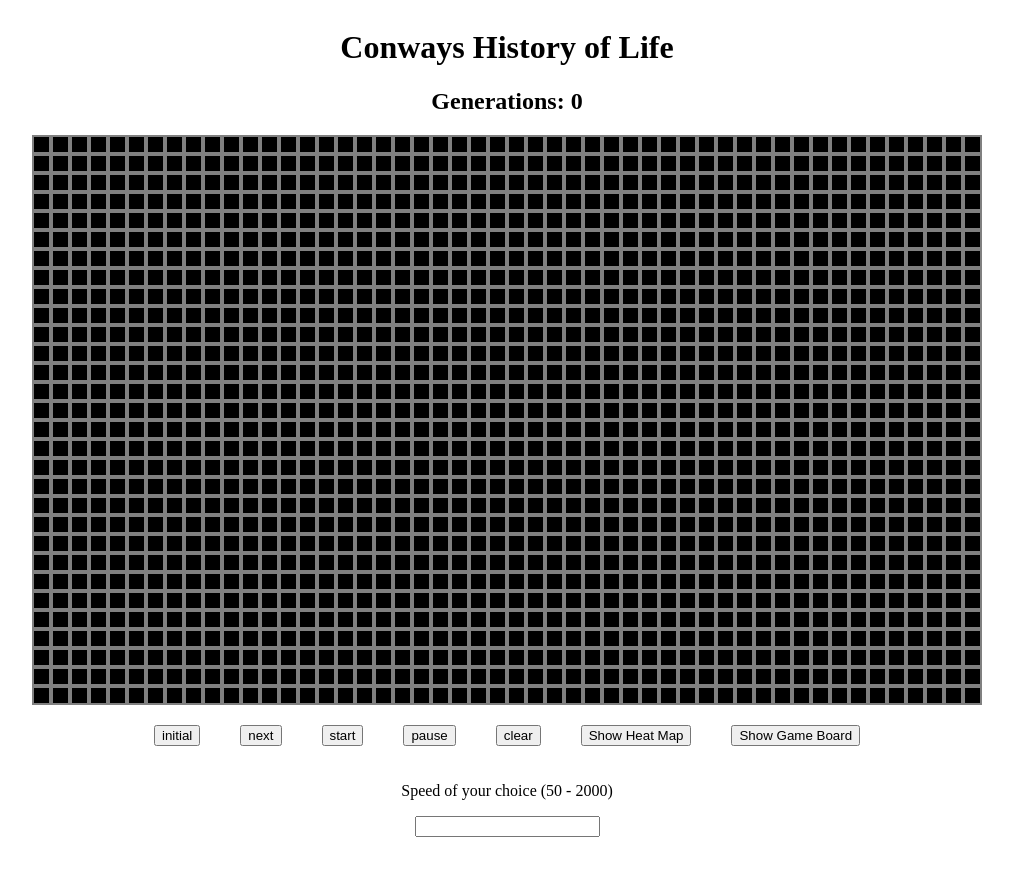
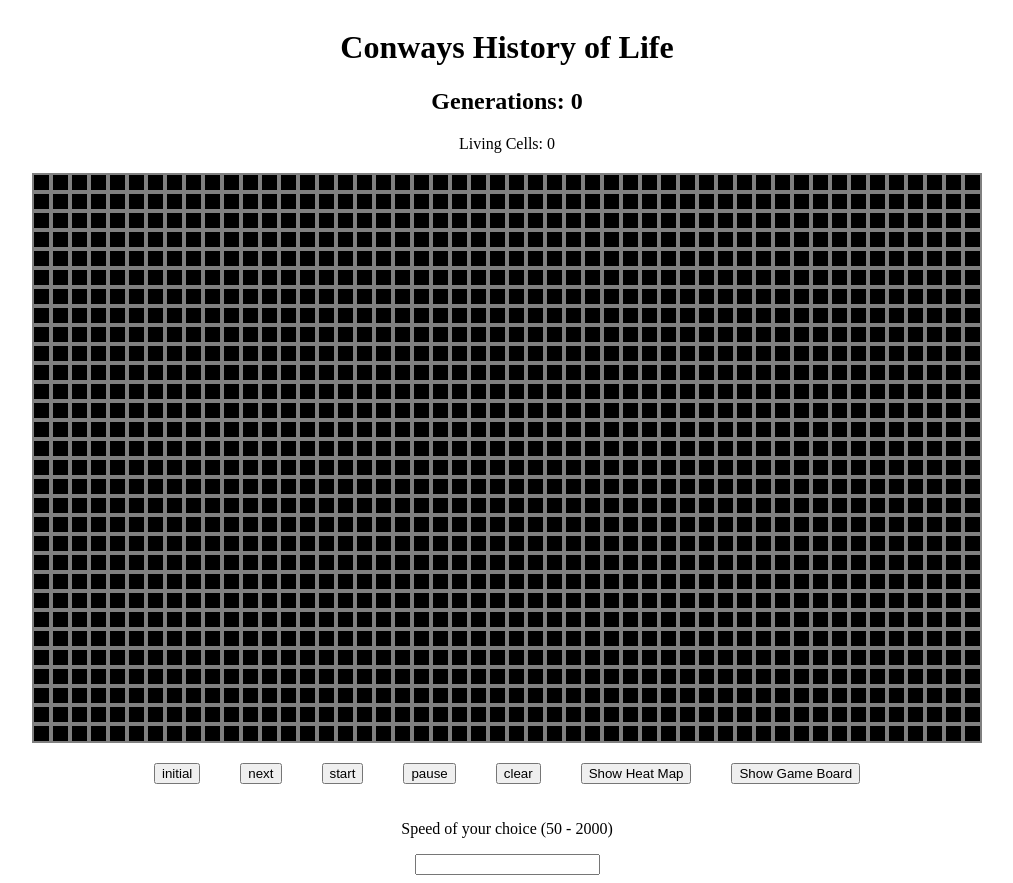
Before and after one commit to haoyuy19/zhe-li-haoyu-yang-assignment2, a React (Create React App) app: page /grid in a window 1280 px wide. Shown: the whole page, without its empty margins (133-1146 px from the left). Before the commit the page ends 845 px from the top, so only its background shows below. Built offline with nearby package versions, Linux system fonts and the light colour scheme.

Commit message:
Num of living cells and reducer added

```diff
--- a/src/Main.jsx
+++ b/src/Main.jsx
@@ -2,6 +2,7 @@ import React from 'react';
 import Grid from './Grid';
 // import HeatMap from './HeatMap';
 import { connect } from 'react-redux';
+import { compose } from 'redux';
 
 var width;
 var height;
@@ -47,6 +48,8 @@ class Main extends React.Component {
                 // eslint-disable-next-line react/prop-types
                 .map(() => Array(width).fill(0)),
             outofbound: false,
+            // // eslint-disable-next-line react/prop-types
+            // total: this.props.count,
         };
         //console.log(width);
     }
@@ -67,6 +70,24 @@ class Main extends React.Component {
         });
     };
 
+    increment = () => {
+        // eslint-disable-next-line react/prop-types
+        this.props.dispatch({ type: 'INCREMENT' });
+        // console.log('Another ONNNNNNNNNNNNE');
+    };
+
+    decrement = () => {
+        // eslint-disable-next-line react/prop-types
+        this.props.dispatch({ type: 'DECREMENT' });
+        // console.log('Another ONNNNNNNNNNNNE');
+    };
+
+    reset = () => {
+        // eslint-disable-next-line react/prop-types
+        this.props.dispatch({ type: 'RESET' });
+        console.log('0000000000000000000');
+    };
+
     init = () => {
         this.clear();
         let copy = JSON.parse(JSON.stringify(this.state.grid));
@@ -78,6 +99,9 @@ class Main extends React.Component {
                 if (Math.random() <= 0.05) {
                     copy[i][j] = true;
                     map[i][j] = 1;
+                    // eslint-disable-next-line react/prop-types
+                    this.increment();
+                    console.log('++++++++++++++++++++++++++++++');
                 }
             }
         }
@@ -91,6 +115,9 @@ class Main extends React.Component {
     clear = () => {
         let copy = JSON.parse(JSON.stringify(this.state.grid));
         let map = JSON.parse(JSON.stringify(this.state.aliveness));
+
+        this.reset();
+
         for (let i = 0; i < height; i++) {
             for (let j = 0; j < width; j++) {
                 copy[i][j] = false;
@@ -127,9 +154,10 @@ class Main extends React.Component {
     next = () => {
         let hasChange = false;
         let neighborlive = 0;
+        // eslint-disable-next-line react/prop-types
+        let livingcount = 0;
         let copy = JSON.parse(JSON.stringify(this.state.grid));
         let map = JSON.parse(JSON.stringify(this.state.aliveness));
-
         for (let i = 0; i < height; i++) {
             for (let j = 0; j < width; j++) {
                 if (i > 0) {
@@ -180,6 +208,8 @@ class Main extends React.Component {
                         hasChange = true;
                         copy[i][j] = false;
                         map[i][j] = 0.9;
+                        livingcount = livingcount - 1;
+                        console.log('KILL ONE');
                     }
                     //console.log(neighborlive);
                     neighborlive = 0;
@@ -191,6 +221,8 @@ class Main extends React.Component {
                         hasChange = true;
                         copy[i][j] = true;
                         map[i][j] = 1;
+                        livingcount = livingcount + 1;
+                        console.log('bring back one');
                     }
                     //console.log(neighborlive);
                     neighborlive = 0;
@@ -198,6 +230,17 @@ class Main extends React.Component {
                 }
             }
         }
+        console.log(livingcount);
+        if (livingcount >= 0) {
+            for (let index = 0; index < Math.abs(livingcount); index++) {
+                this.increment();
+            }
+        } else {
+            for (let index = 0; index < Math.abs(livingcount); index++) {
+                this.decrement();
+            }
+        }
+        // this.increment();
         var incre = hasChange ? 1 : 0;
         this.setState({
             grid: copy,
@@ -295,6 +338,14 @@ class Main extends React.Component {
         return (
             <div>
                 <h2>Generations: {this.state.generation}</h2>
+
+                <p>
+                    Living Cells:{' '}
+                    {
+                        // eslint-disable-next-line react/prop-types
+                        this.props.count
+                    }
+                </p>
                 <this.outofbound />
                 <button style={buttonStyle} type="button" onClick={this.init}>
                     initial
@@ -329,6 +380,7 @@ class Main extends React.Component {
 function mapStateToProps(state) {
     return {
         heatmapon: state.heatmapon,
+        count: state.count,
     };
 }
 
--- a/src/index.js
+++ b/src/index.js
@@ -1,8 +1,6 @@
 import React from 'react';
 import ReactDOM from 'react-dom';
 import MainPage from './MainPage';
-import Main from './Main';
-import showheat from './reducers/heatmap';
 import { createStore } from 'redux';
 import { Provider } from 'react-redux';
 
@@ -24,9 +22,39 @@ import { Provider } from 'react-redux';
 //     }
 // }
 
-// const store = createStore(showheat);
+const initialState = {
+    heatmapon: false,
+    count: 0,
+};
+function showheat(state = initialState, action) {
+    switch (action.type) {
+        case 'HEAT':
+            return {
+                heatmapon: true,
+            };
+        case 'GAME':
+            return {
+                heatmapon: false,
+            };
+        case 'INCREMENT':
+            return {
+                count: state.count + 1,
+            };
+        case 'DECREMENT':
+            return {
+                count: state.count - 1,
+            };
+        case 'RESET':
+            return {
+                count: 0,
+            };
+        default:
+            return state;
+    }
+}
+
 const store = createStore(showheat);
-
+console.log(store.getState());
 ReactDOM.render(
     <React.StrictMode>
         <Provider store={store}>
--- a/src/reducers/heatmap.js
+++ /dev/null
@@ -1,17 +0,0 @@
-const initialState = {
-    heatmapon: false,
-};
-export default function showheat(state = initialState, action) {
-    switch (action.type) {
-        case 'HEAT':
-            return {
-                heatmapon: true,
-            };
-        case 'GAME':
-            return {
-                heatmapon: false,
-            };
-        default:
-            return state;
-    }
-}
--- a/src/reducers/index.js
+++ /dev/null
@@ -1,6 +0,0 @@
-import { combineReducers } from 'redux';
-import showheat from './heatmap';
-
-export default combineReducers({
-    showheat,
-});
```
